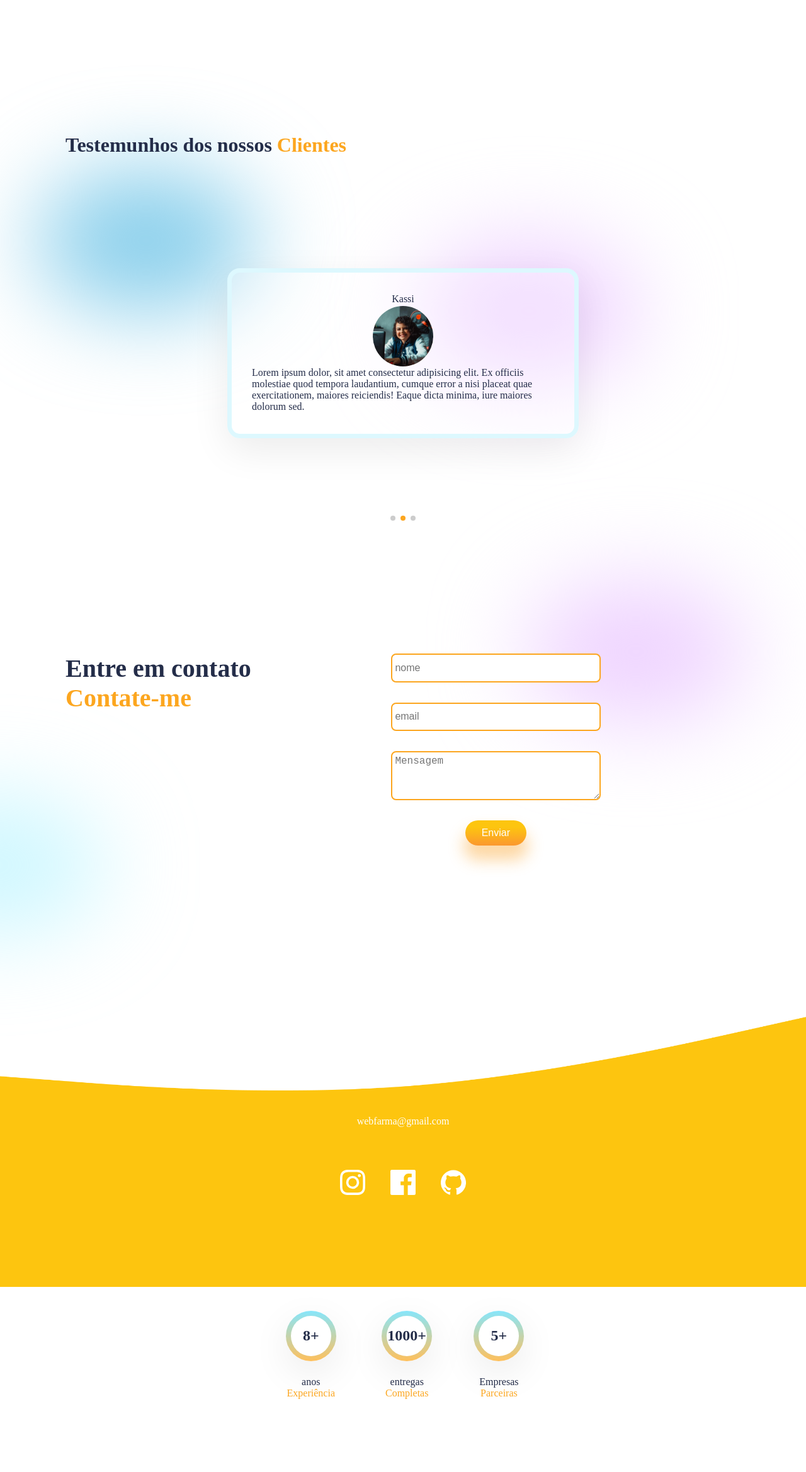
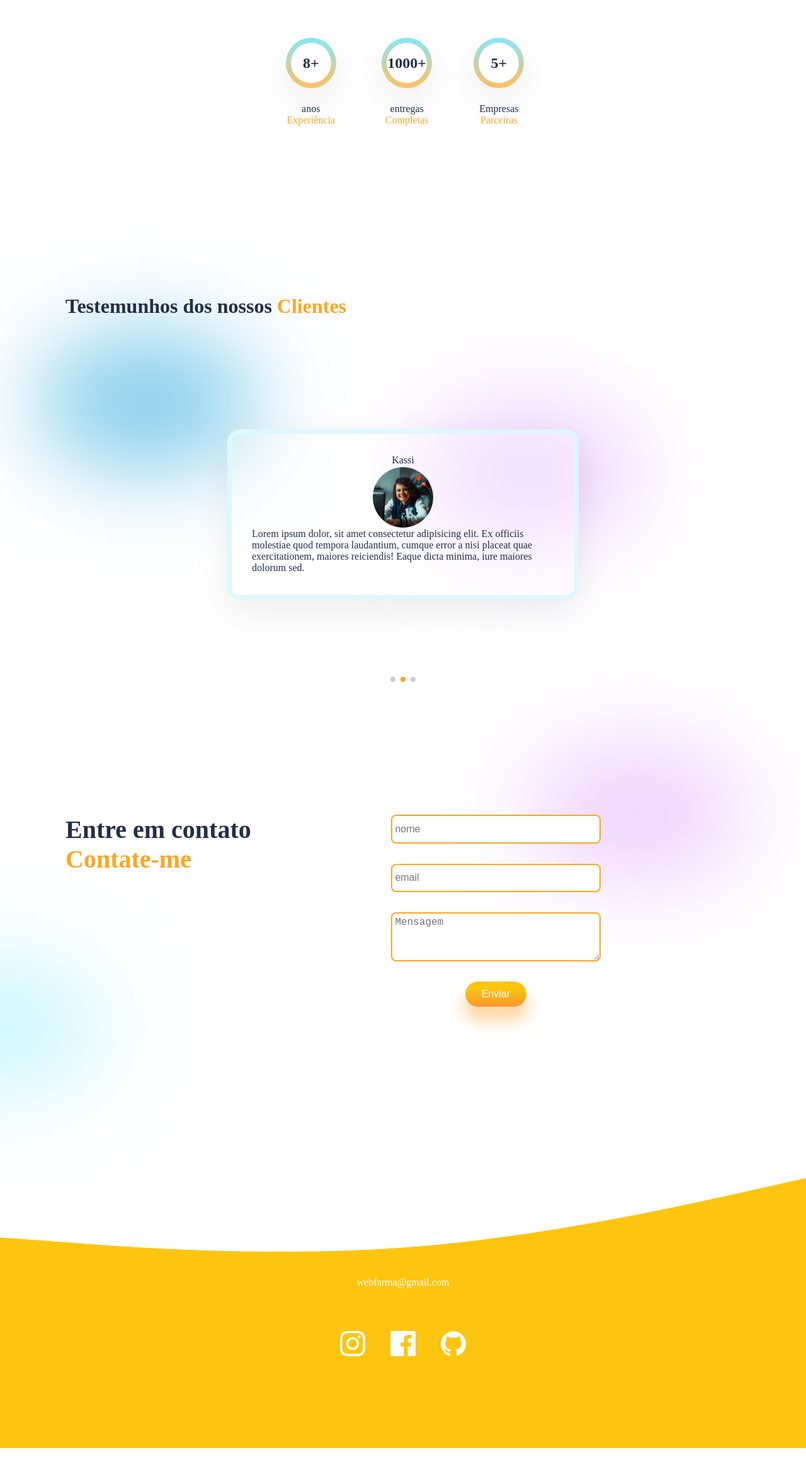
Before and after one commit to Patchelli/webfarma, a React (Create React App) app: page / in a window 1280 px wide. Shown: the part 2946-5284 px from the top of the page at 63% size. After the commit the page ends 5246 px from the top, so only its background shows below. Built offline with nearby package versions, Linux system fonts and the light colour scheme; no server answers.

Commit message:
reposition experience

```diff
--- a/src/pages/Home.jsx
+++ b/src/pages/Home.jsx
@@ -18,10 +18,10 @@ const Home = () => {
             <Services />
             <Work />
             <Product />
+            <Experience />
             <Testimonial />
             <Contact />
             <Footer />
-            <Experience />
         </>
     )
 }
```
